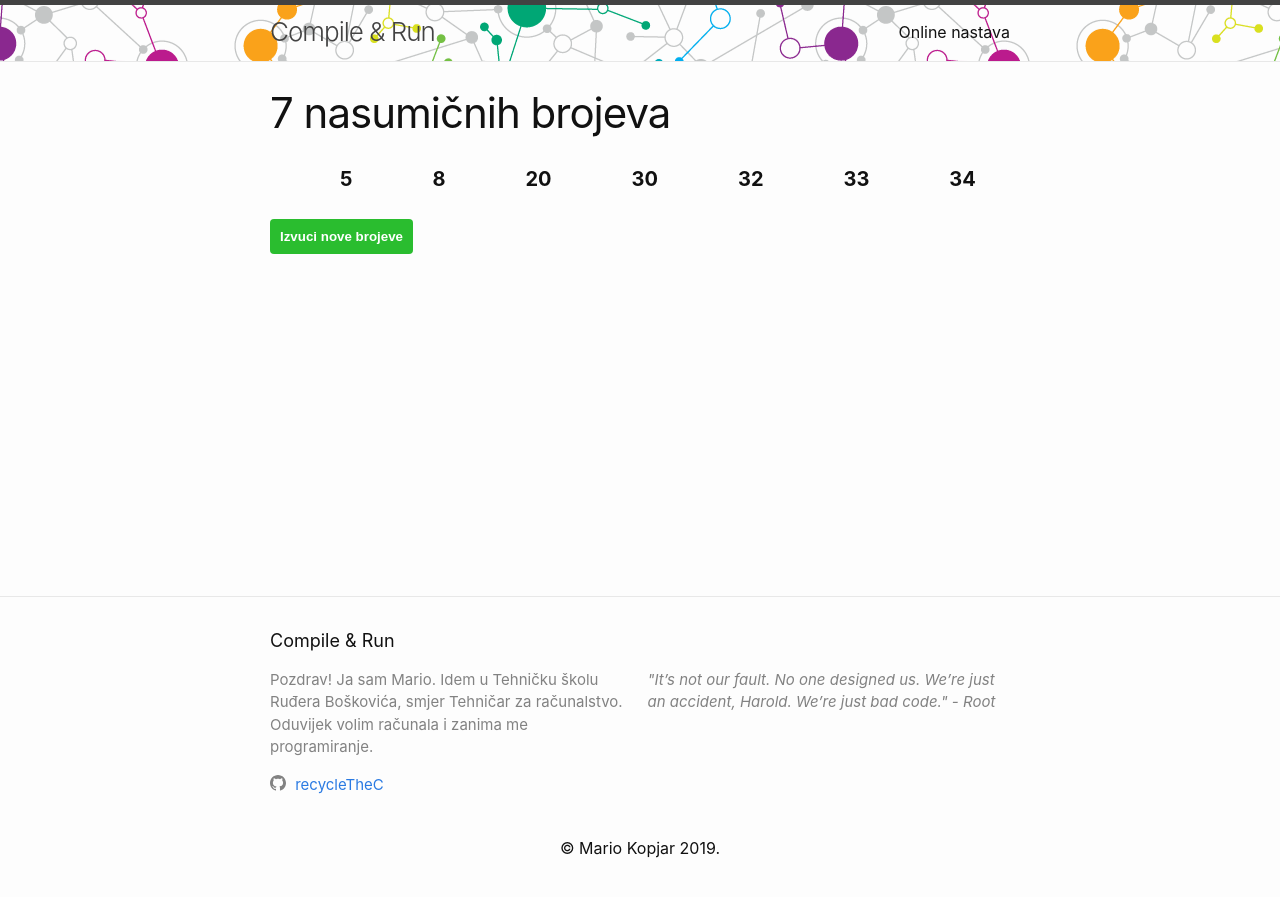
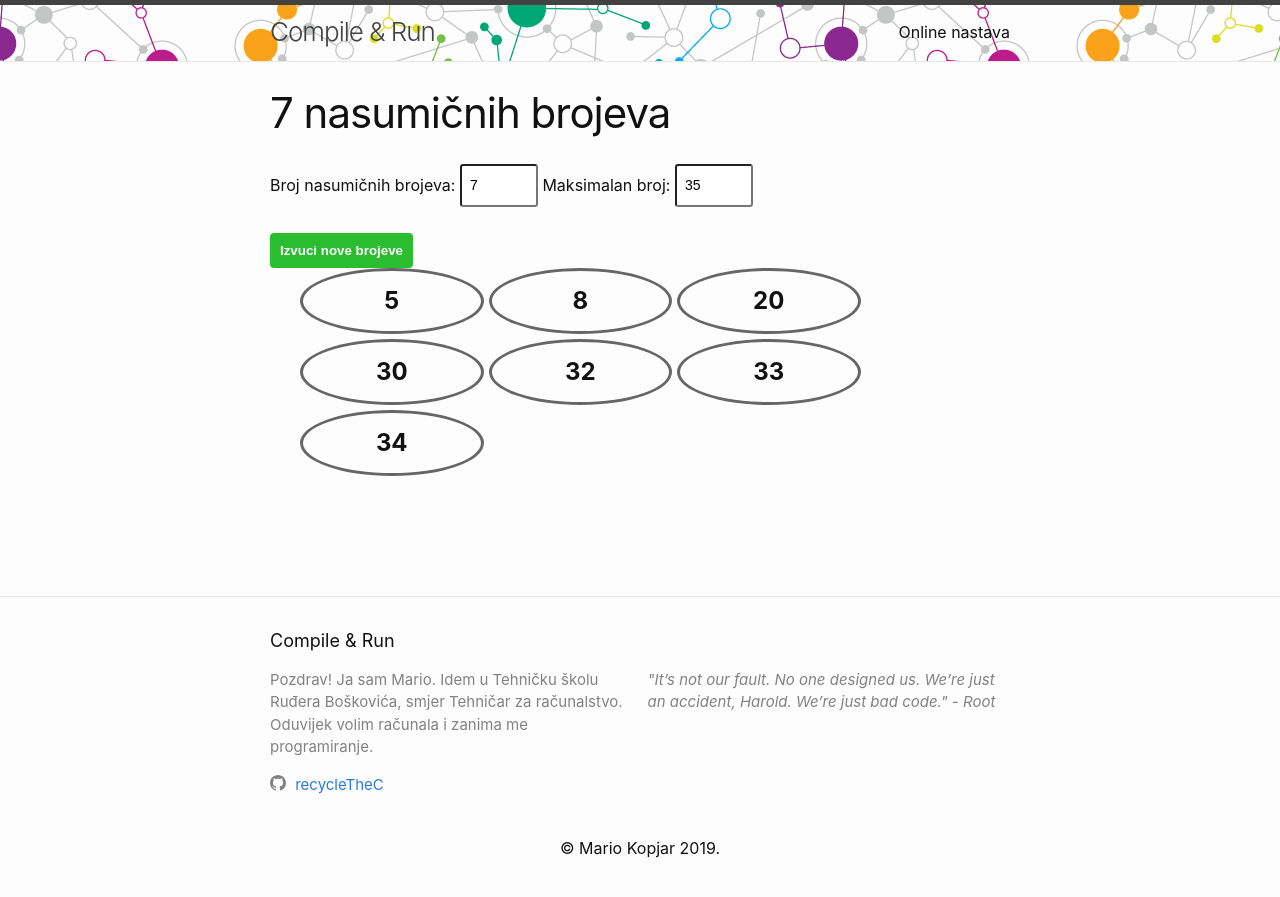
Before and after one commit to recycleTheC/blog, a Jekyll site: the page built from random.markdown, in a window 1280 px wide. Shown: the top 897 px of the page. Built offline with Jekyll 4.4.1, drawn with Linux system fonts in a browser that asks for light colours; some of the changed lines change nothing that is shown.

Commit message:
Update random.markdown

```diff
--- a/random.markdown
+++ b/random.markdown
@@ -8,11 +8,17 @@ exclude: true
 <style>
 
 #numbers li {
-    display:inline;
+    width: 25%;
+    line-height: 60px;
+    border-radius: 50%;
+    text-align: center;
+    font-size: 24px;
+    font-weight: bolder;
+    border: 3px solid #666;
+    display:inline-block;
     list-style: none;
-    margin: 2em;
-    font-size: 20px;
-    font-weight: bolder;
+    margin-bottom: 5px;
+    margin-right: 5px;
 }
 
 #submit{
@@ -25,13 +31,35 @@ exclude: true
     font-weight: bold;
 }
 
+.form-group {
+  margin-bottom: 1rem;
+}
+
+.form-control {
+  height: calc(1.5em + 0.5rem + 2px);
+  padding: 0.25rem 0.5rem;
+  font-size: 0.875rem;
+  line-height: 1.5;
+  border-radius: 0.2rem;
+}
+
 </style>
+
+<form>
+  <div class="form-group">
+    <label for="numOfNums">Broj nasumičnih brojeva:</label>
+    <input type="number" class="form-control" id="numOfNums" value="7" min="1" max="255" onChange="load();">
+
+    <label for="numOfNums">Maksimalan broj:</label>
+    <input type="number" class="form-control" id="maxNum" value="35" min="1" max="255" onChange="load();">
+    </div>
+
+    <input id="submit" type="button" value="Izvuci nove brojeve" onclick="load()">
+</form>
 
 <div>
     <ul id="numbers"></ul>
 </div>
-
-<input id="submit" type="button" value="Izvuci nove brojeve" onclick="load()">
 
 <script>
 
@@ -39,9 +67,12 @@ load();
 
 function load(){
 
+		var n = parseInt(document.getElementById("numOfNums").value);
+    var max = parseInt(document.getElementById("maxNum").value);
+
     var array = [];
 
-    for(var i = 1; i <= 35; i++){
+    for(var i = 1; i <= max; i++){
         array.push(i);
     }
 
@@ -65,12 +96,12 @@ function load(){
 
     var numbers = [];
 
-    for(var i = 0; i < 7; i++){
+    for(var i = 0; i < n; i++){
         numbers.push(array[i]);
     }
 
-    for(var i = 0; i < 6; i++){
-        for(var j = i+1; j < 7; j++){
+    for(var i = 0; i < n-1; i++){
+        for(var j = i+1; j < n; j++){
             if(numbers[i] > numbers[j]){
                 var temp = numbers[i];
                 numbers[i] = numbers[j];
@@ -82,12 +113,10 @@ function load(){
     var field = document.getElementById('numbers');
     field.innerHTML = "";
 
-    for(var i = 0; i < 7; i++){
+    for(var i = 0; i < n; i++){
         var number = document.createElement('li');
         number.innerHTML = numbers[i];
         field.appendChild(number);
     }
 }
-
-
 </script>
```
